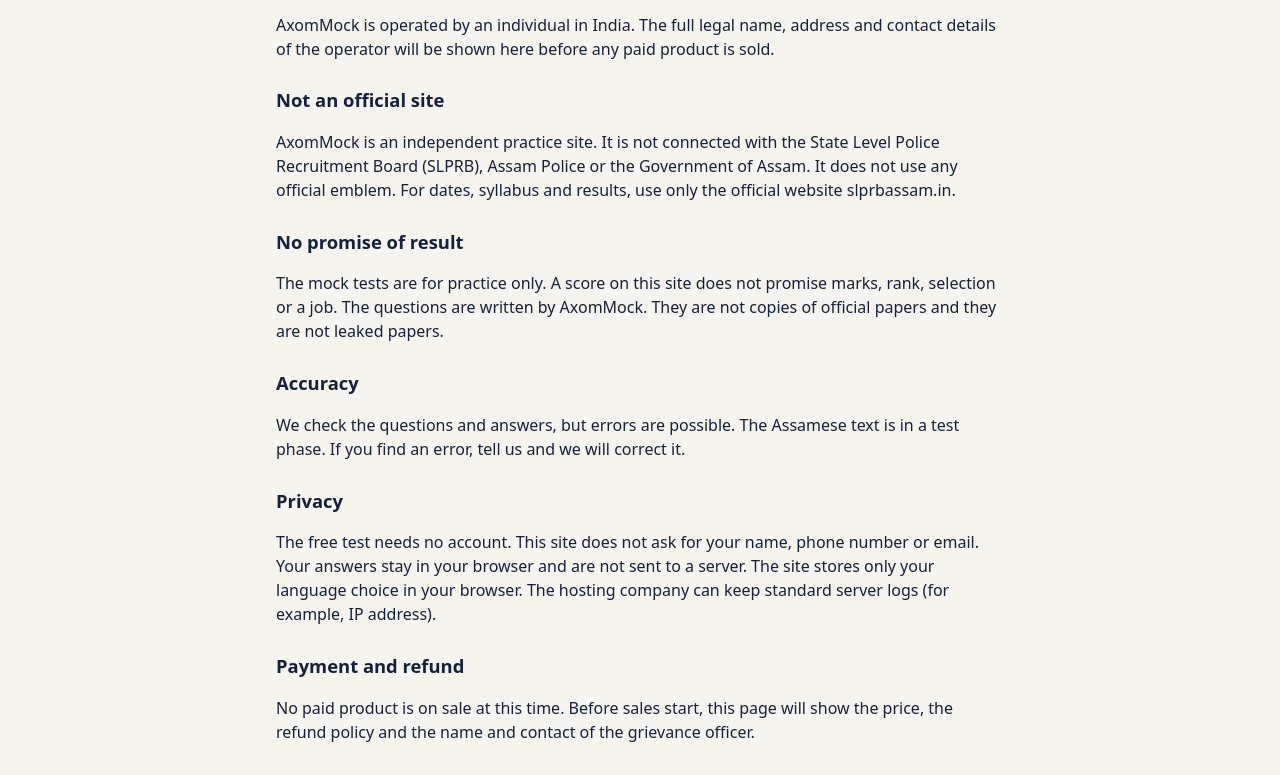
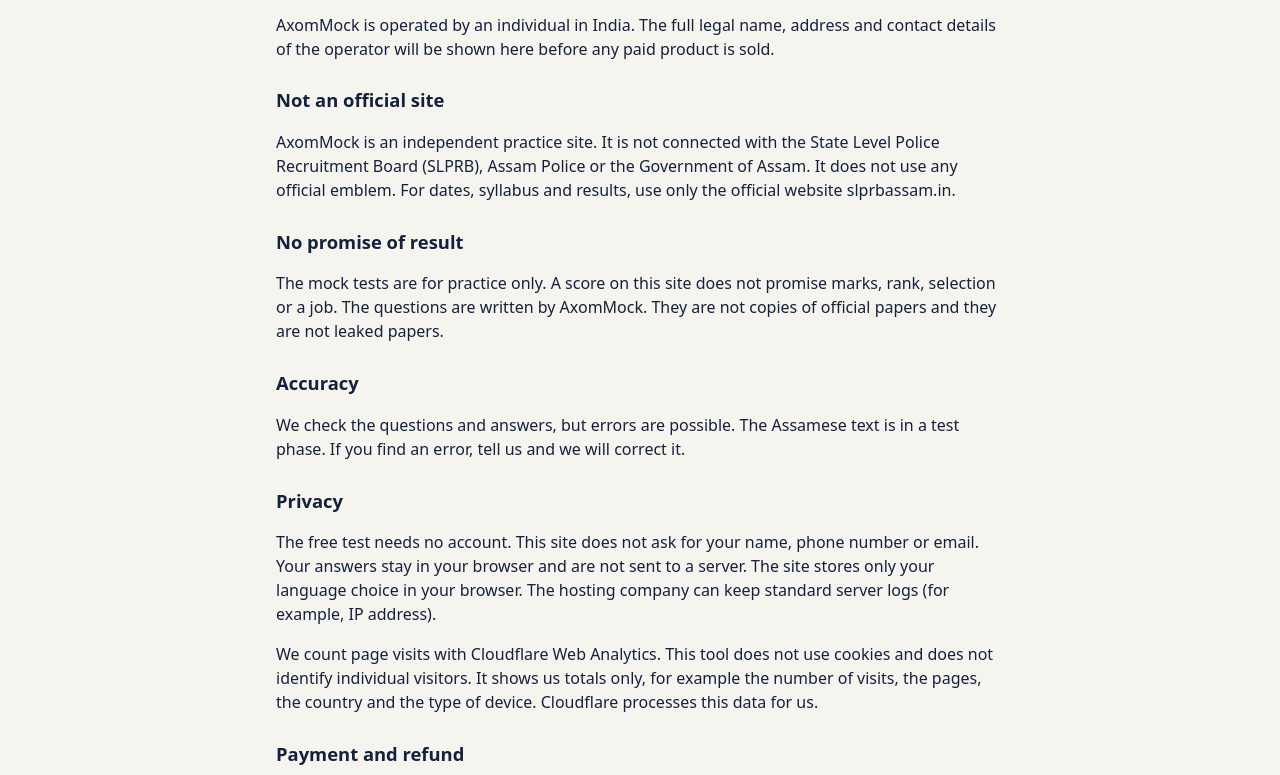
Before and after one commit to Byte-Forge-AI/axom-mock, a plain HTML site: page legal.html in a window 1280 px wide. Shown: the part 173-948 px from the top of the page. Drawn offline with Linux system fonts and the light colour scheme.

Commit message:
Mock Test 2 and visitor counter

```diff
--- a/legal.html
+++ b/legal.html
@@ -25,6 +25,7 @@
 
 <h2>Privacy</h2>
 <p>The free test needs no account. This site does not ask for your name, phone number or email. Your answers stay in your browser and are not sent to a server. The site stores only your language choice in your browser. The hosting company can keep standard server logs (for example, IP address).</p>
+<p>We count page visits with Cloudflare Web Analytics. This tool does not use cookies and does not identify individual visitors. It shows us totals only, for example the number of visits, the pages, the country and the type of device. Cloudflare processes this data for us.</p>
 
 <h2>Payment and refund</h2>
 <p>No paid product is on sale at this time. Before sales start, this page will show the price, the refund policy and the name and contact of the grievance officer.</p>
@@ -34,5 +35,6 @@
 
 <p class="note">Last update: 15 November 2026</p>
 </main>
+<!-- Cloudflare Web Analytics --><script type='module' src='https://static.cloudflareinsights.com/beacon.min.js' data-cf-beacon='{"token": "37643b3091d94e91ad17ff8a0eee2a0e"}'></script><!-- End Cloudflare Web Analytics -->
 </body>
 </html>
```
Also changed, not shown: index.html (+1 -0 lines), test.html (+1 -0 lines).
